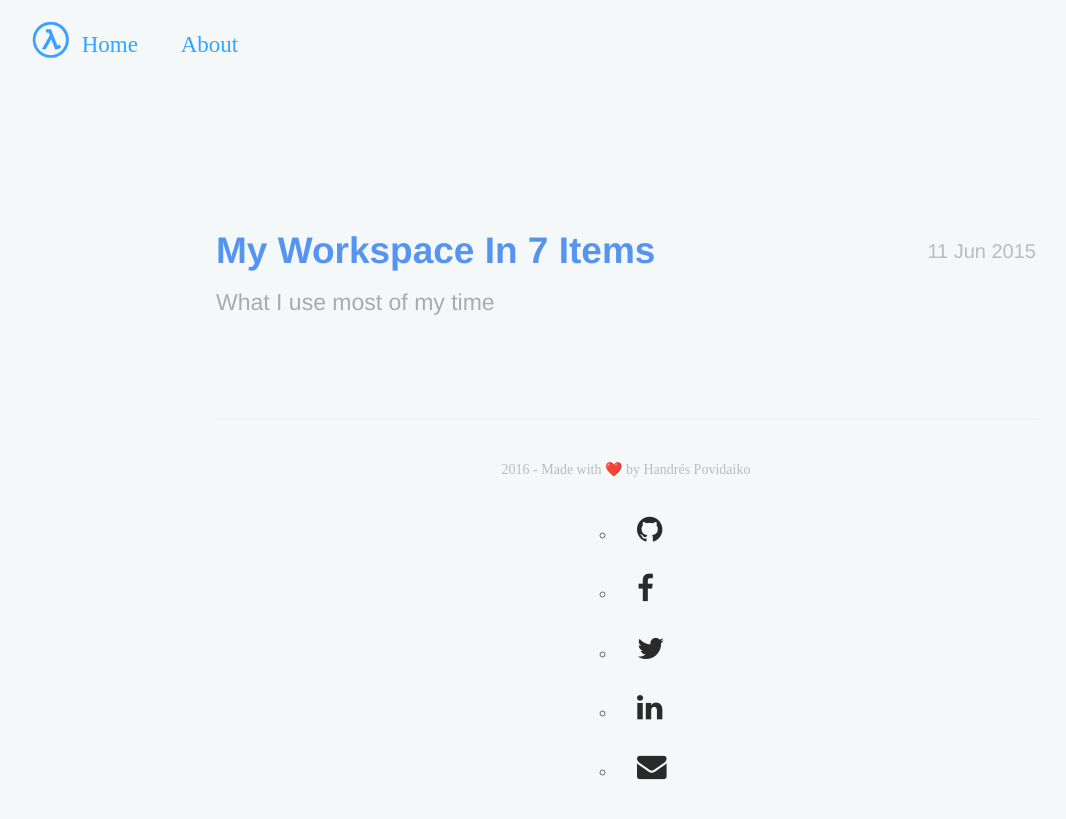
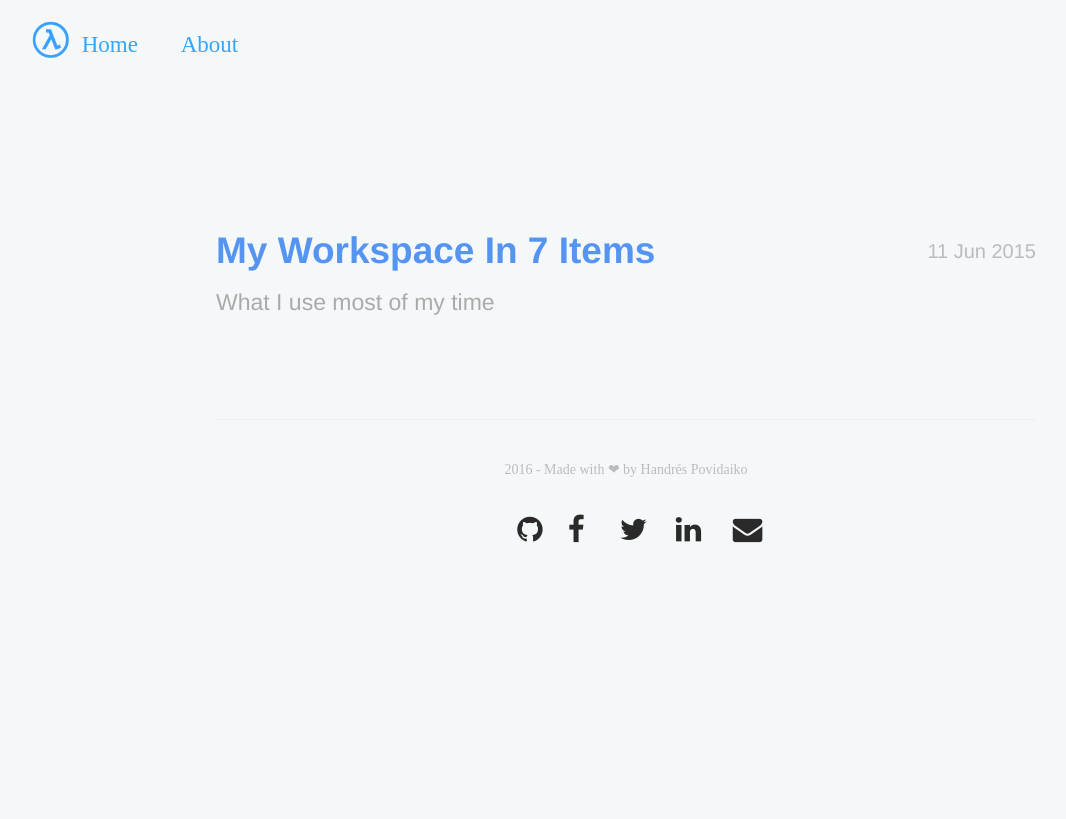
Before and after one commit to gtahp/gtahp.github.io, a Jekyll site: the page built from index.html, in a window 1280 px wide. Shown: the top 819 px of the page, without its empty margins (14-1080 px from the left). Built offline with Jekyll 4.4.1, drawn with Linux system fonts in a browser that asks for light colours; nearby versions of some CDN libraries; the list of posts is cut into pages by our own code.

Commit message:
update style of footer

```diff
--- a/_includes/footer.html
+++ b/_includes/footer.html
@@ -1,5 +1,5 @@
 <footer id="footer">
-  <p class="small">{{ site.time | date: '%Y' }} - Made with ❤️ by {{ site.author }}</p>
+  <p class="small">{{ site.time | date: '%Y' }} - Made with ❤ by {{ site.author }}</p>
 
   <div class="social-font">
   <ul class="social-ul">
--- a/assets/css/style.css
+++ b/assets/css/style.css
@@ -48,11 +48,12 @@ img {
 }
 
 .social-ul {
-	display: inline-block;
+	display: inline-flex;
 }
 
 .social-li {
 	display: -moz-grid-line;
+	list-style-type: none;
 }
 
 .social-font {
```
